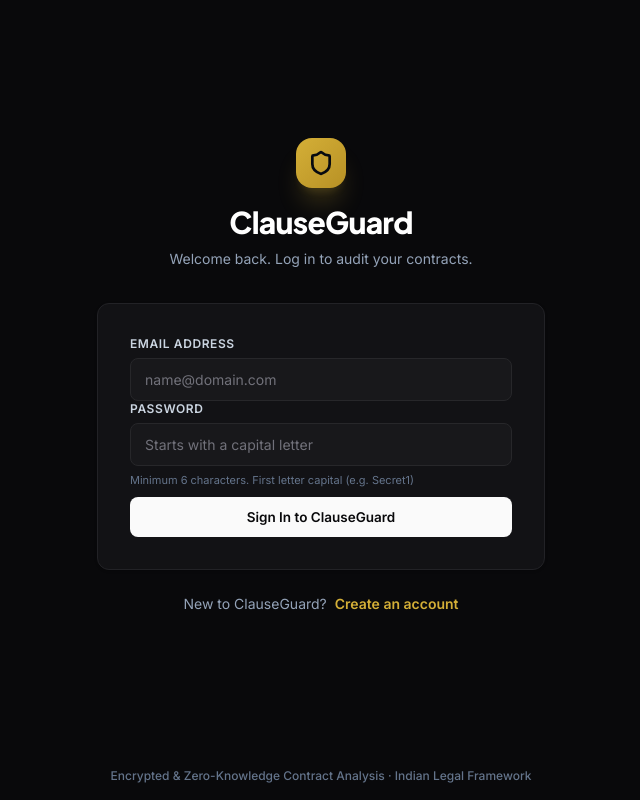
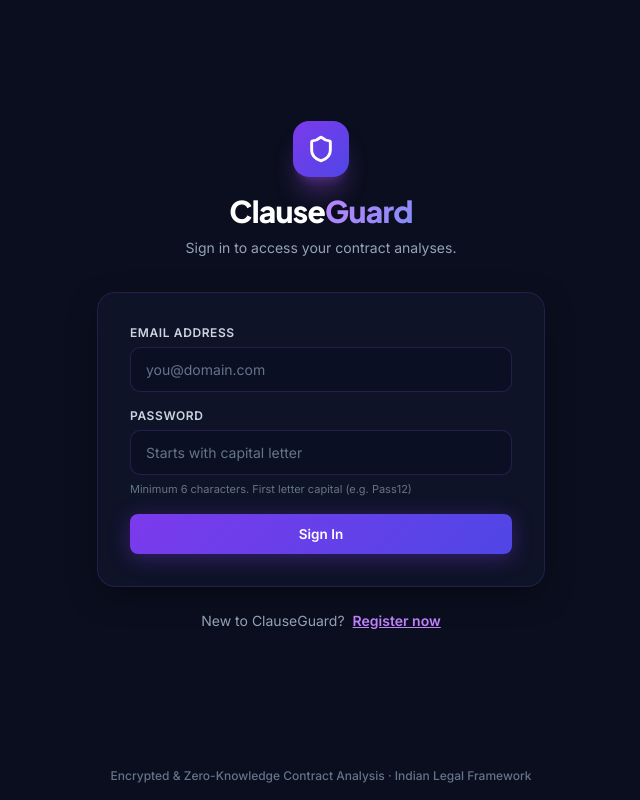
Before and after one commit to CodeWizardAn/ClauseGuard, a React (Vite) app in the folder frontend/: page / in a window 1280 px wide. Shown: the whole page, without its empty margins (319-959 px from the left). Built offline with nearby package versions, Linux system fonts and the light colour scheme.

Commit message:
style: apply Midnight Navy & Cyber Violet Web3 color theme matching reference layout with glowing halo badges and gradient typography

```diff
--- a/frontend/src/components/AmbientBackground.jsx
+++ b/frontend/src/components/AmbientBackground.jsx
@@ -2,14 +2,36 @@ import React from 'react'
 
 export default function AmbientBackground() {
   return (
-    <div className="pointer-events-none fixed inset-0 z-0 overflow-hidden select-none bg-[#09090b]">
-      {/* Subtle hairline top lighting */}
+    <div className="pointer-events-none fixed inset-0 z-0 overflow-hidden select-none bg-[#0b0e1e]">
+      {/* Top Header Violet/Purple Glow Bloom */}
       <div
-        className="absolute -top-[240px] left-1/2 -translate-x-1/2 w-[1000px] h-[380px] rounded-full blur-[140px] opacity-[0.08] pointer-events-none"
-        style={{ background: 'radial-gradient(ellipse, #6366f1 0%, #3b82f6 40%, transparent 80%)' }}
+        className="absolute -top-[160px] left-1/2 -translate-x-1/2 w-[900px] h-[450px] rounded-full blur-[140px] opacity-40 pointer-events-none"
+        style={{ background: 'radial-gradient(ellipse, #7c3aed 0%, #4f46e5 45%, transparent 75%)' }}
       />
-      {/* Subtle vignette border */}
-      <div className="absolute inset-0 bg-[radial-gradient(ellipse_at_top,transparent_60%,#09090b_100%)] opacity-80" />
+
+      {/* Cyber Blue Ambient Glow (Right) */}
+      <div
+        className="absolute top-[25%] -right-[120px] w-[600px] h-[600px] rounded-full blur-[160px] opacity-25 pointer-events-none"
+        style={{ background: 'radial-gradient(circle, #3b82f6 0%, #1d4ed8 40%, transparent 75%)' }}
+      />
+
+      {/* Deep Violet Ambient Glow (Bottom Left) */}
+      <div
+        className="absolute -bottom-[150px] -left-[100px] w-[700px] h-[700px] rounded-full blur-[160px] opacity-25 pointer-events-none"
+        style={{ background: 'radial-gradient(circle, #9333ea 0%, #6366f1 40%, transparent 75%)' }}
+      />
+
+      {/* Subtle Circuit / Tech Line Overlay */}
+      <div
+        className="absolute inset-0 opacity-[0.04] pointer-events-none"
+        style={{
+          backgroundImage: `
+            linear-gradient(to right, rgba(168, 85, 247, 0.2) 1px, transparent 1px),
+            linear-gradient(to bottom, rgba(168, 85, 247, 0.2) 1px, transparent 1px)
+          `,
+          backgroundSize: '48px 48px',
+        }}
+      />
     </div>
   )
 }
--- a/frontend/src/components/AppShell.jsx
+++ b/frontend/src/components/AppShell.jsx
@@ -13,22 +13,27 @@ export default function AppShell({ children }) {
 
   return (
     <div className="min-h-screen app-bg flex flex-col">
-      {/* Navigation Header */}
-      <header className="border-b border-[#222226] bg-[#09090b]/90 backdrop-blur-md px-6 py-3 sticky top-0 z-40">
+      {/* Top Navigation */}
+      <header className="border-b border-purple-500/15 bg-[#0b0e1e]/80 backdrop-blur-xl px-6 py-4 sticky top-0 z-40">
         <div className="max-w-5xl mx-auto flex items-center justify-between">
-          <Link to="/dashboard" className="flex items-center gap-2.5 text-zinc-100 hover:text-white transition-colors">
-            <div className="w-7 h-7 rounded-md bg-zinc-800 border border-zinc-700 text-zinc-100 flex items-center justify-center">
-              <Shield size={15} />
+          <Link to="/dashboard" className="flex items-center gap-3 group">
+            <div className="w-8 h-8 rounded-xl bg-gradient-to-br from-[#7c3aed] to-[#4f46e5] text-white flex items-center justify-center shadow-lg shadow-purple-500/30 group-hover:scale-105 transition-transform">
+              <Shield size={16} className="stroke-[2.5]" />
             </div>
-            <span className="font-semibold text-sm tracking-tight">ClauseGuard</span>
+            <span className="font-bold text-base tracking-tight text-white flex items-center gap-1.5">
+              Clause<span className="text-gradient-purple font-extrabold">Guard</span>
+            </span>
           </Link>
 
           {user && (
-            <div className="flex items-center gap-4 text-xs">
-              <span className="text-zinc-400 hidden sm:inline">{user.name}</span>
+            <div className="flex items-center gap-3 text-xs">
+              <div className="hidden sm:flex items-center gap-2 px-3 py-1 rounded-full bg-purple-500/10 border border-purple-500/20 text-purple-300 font-medium">
+                <span className="w-1.5 h-1.5 rounded-full bg-purple-400 animate-pulse" />
+                {user.name}
+              </div>
               <button
                 onClick={onLogout}
-                className="text-zinc-400 hover:text-zinc-200 transition-colors"
+                className="btn-secondary !py-1.5 !px-3 text-xs"
               >
                 Sign out
               </button>
@@ -37,14 +42,14 @@ export default function AppShell({ children }) {
         </div>
       </header>
 
-      {/* Content */}
+      {/* Main Content */}
       <main className="flex-1">{children}</main>
 
       {/* Footer */}
-      <footer className="border-t border-[#222226] px-6 py-6 mt-12 text-xs text-zinc-500">
+      <footer className="border-t border-purple-500/10 px-6 py-6 mt-14 text-xs text-slate-500">
         <div className="max-w-5xl mx-auto flex flex-col sm:flex-row items-center justify-between gap-2">
           <p>ClauseGuard — Document Analysis & Risk Assessment</p>
-          <p className="text-zinc-600">Indian Legal Framework Reference</p>
+          <p className="text-purple-400/60 font-medium">28 Indian Acts Reference</p>
         </div>
       </footer>
     </div>
--- a/frontend/src/index.css
+++ b/frontend/src/index.css
@@ -13,17 +13,20 @@
   --font-display: 'Plus Jakarta Sans', 'Inter', -apple-system, BlinkMacSystemFont, sans-serif;
   --font-mono: 'JetBrains Mono', monospace;
 
-  --bg-primary: #09090b;
-  --bg-card: #121215;
-  --border-card: #222226;
-  --border-card-hover: #333338;
+  --bg-midnight: #0b0e1e;
+  --bg-card: rgba(18, 22, 45, 0.72);
+  --border-card: rgba(139, 92, 246, 0.18);
+  --border-card-hover: rgba(168, 85, 247, 0.4);
+
+  --purple-gradient: linear-gradient(135deg, #a855f7 0%, #6366f1 100%);
+  --purple-btn: linear-gradient(135deg, #7c3aed 0%, #4f46e5 100%);
 }
 
 html, body, #root {
   width: 100%;
   min-height: 100vh;
-  background: var(--bg-primary);
-  color: #f4f4f5;
+  background: var(--bg-midnight);
+  color: #f1f5f9;
   font-family: var(--font-sans);
   -webkit-font-smoothing: antialiased;
   -moz-osx-font-smoothing: grayscale;
@@ -32,9 +35,9 @@ html, body, #root {
 
 h1, h2, h3, h4, h5, h6 {
   font-family: var(--font-display);
-  font-weight: 600;
-  letter-spacing: -0.02em;
-  color: #fafafa;
+  font-weight: 700;
+  letter-spacing: -0.025em;
+  color: #ffffff;
 }
 
 .font-mono {
@@ -43,7 +46,7 @@ h1, h2, h3, h4, h5, h6 {
 
 .app-bg {
   position: relative;
-  background: var(--bg-primary);
+  background: var(--bg-midnight);
 }
 
 .app-bg > * {
@@ -51,116 +54,149 @@ h1, h2, h3, h4, h5, h6 {
   z-index: 1;
 }
 
-/* Crisp Enterprise Cards */
+/* Gradient Text Accent */
+.text-gradient-purple {
+  background: linear-gradient(135deg, #c084fc 0%, #818cf8 100%);
+  -webkit-background-clip: text;
+  -webkit-text-fill-color: transparent;
+}
+
+/* Frosted Midnight Cyber Cards */
 .card {
-  background: var(--bg-card);
-  border: 1px solid var(--border-card);
-  border-radius: 12px;
-  box-shadow: 0 1px 3px 0 rgba(0, 0, 0, 0.2);
-  transition: border-color 0.15s ease, box-shadow 0.15s ease;
+  background: rgba(18, 22, 45, 0.75);
+  backdrop-filter: blur(20px);
+  -webkit-backdrop-filter: blur(20px);
+  border: 1px solid rgba(139, 92, 246, 0.16);
+  border-radius: 18px;
+  box-shadow: 0 10px 35px -10px rgba(0, 0, 0, 0.6);
+  transition: all 0.22s cubic-bezier(0.16, 1, 0.3, 1);
 }
 
 .card:hover {
-  border-color: var(--border-card-hover);
+  border-color: rgba(168, 85, 247, 0.35);
+  box-shadow: 0 12px 40px -10px rgba(124, 58, 237, 0.18);
 }
 
-/* Sharp Inputs */
+/* Cyber Halo Badge Cards */
+.card-halo-amber {
+  background: radial-gradient(circle at 50% 0%, rgba(245, 158, 11, 0.12) 0%, transparent 60%), rgba(18, 22, 45, 0.75);
+}
+
+.card-halo-purple {
+  background: radial-gradient(circle at 50% 0%, rgba(168, 85, 247, 0.15) 0%, transparent 60%), rgba(18, 22, 45, 0.75);
+}
+
+.card-halo-cyan {
+  background: radial-gradient(circle at 50% 0%, rgba(59, 130, 246, 0.15) 0%, transparent 60%), rgba(18, 22, 45, 0.75);
+}
+
+.card-halo-red {
+  background: radial-gradient(circle at 50% 0%, rgba(239, 68, 68, 0.14) 0%, transparent 60%), rgba(18, 22, 45, 0.75);
+}
+
+/* Modern Inputs */
 .input {
   width: 100%;
-  background: #18181b;
-  border: 1px solid #27272a;
-  border-radius: 8px;
-  padding: 10px 14px;
-  color: #fafafa;
+  background: rgba(12, 16, 36, 0.85);
+  border: 1px solid rgba(139, 92, 246, 0.2);
+  border-radius: 10px;
+  padding: 11px 15px;
+  color: #ffffff;
   font-size: 14px;
   font-family: var(--font-sans);
   outline: none;
-  transition: border-color 0.15s ease, box-shadow 0.15s ease;
+  transition: all 0.18s ease;
 }
 
 .input:focus {
-  border-color: #3b82f6;
-  box-shadow: 0 0 0 2px rgba(59, 130, 246, 0.15);
+  border-color: #a855f7;
+  box-shadow: 0 0 0 3px rgba(168, 85, 247, 0.18);
 }
 
 .input::placeholder {
-  color: #71717a;
+  color: #64748b;
 }
 
-/* Professional Enterprise Buttons */
+/* Web3 Vibrant Purple Action Buttons */
 .btn-primary {
-  background: #fafafa;
-  color: #09090b;
+  background: linear-gradient(135deg, #7c3aed 0%, #4f46e5 100%);
+  color: #ffffff;
   font-family: var(--font-sans);
   font-weight: 600;
   font-size: 13.5px;
   border-radius: 8px;
-  padding: 9px 16px;
-  border: 1px solid transparent;
+  padding: 10px 20px;
+  border: none;
   cursor: pointer;
   display: inline-flex;
   align-items: center;
   justify-content: center;
   gap: 8px;
-  transition: background-color 0.15s ease, color 0.15s ease, border-color 0.15s ease;
+  box-shadow: 0 4px 20px 0 rgba(124, 58, 237, 0.35);
+  transition: all 0.2s cubic-bezier(0.16, 1, 0.3, 1);
 }
 
 .btn-primary:hover:not(:disabled) {
-  background: #e4e4e7;
+  background: linear-gradient(135deg, #8b5cf6 0%, #6366f1 100%);
+  box-shadow: 0 6px 25px 0 rgba(139, 92, 246, 0.5);
+  transform: translateY(-1px);
 }
 
 .btn-primary:active:not(:disabled) {
-  background: #d4d4d8;
+  transform: translateY(0px);
+  box-shadow: 0 2px 10px 0 rgba(124, 58, 237, 0.25);
 }
 
 .btn-primary:disabled {
-  opacity: 0.4;
+  opacity: 0.45;
   cursor: not-allowed;
+  transform: none;
+  box-shadow: none;
 }
 
 .btn-secondary {
-  background: #18181b;
-  color: #e4e4e7;
-  border: 1px solid #27272a;
+  background: rgba(18, 22, 45, 0.8);
+  color: #ffffff;
+  border: 1px solid rgba(255, 255, 255, 0.15);
   font-family: var(--font-sans);
   font-weight: 500;
   font-size: 13.5px;
   border-radius: 8px;
-  padding: 9px 16px;
+  padding: 9px 18px;
   cursor: pointer;
   display: inline-flex;
   align-items: center;
   justify-content: center;
   gap: 8px;
-  transition: background-color 0.15s ease, border-color 0.15s ease, color 0.15s ease;
+  transition: all 0.18s ease;
 }
 
 .btn-secondary:hover:not(:disabled) {
-  background: #27272a;
-  border-color: #3f3f46;
-  color: #ffffff;
+  background: rgba(255, 255, 255, 0.08);
+  border-color: rgba(255, 255, 255, 0.3);
+  transform: translateY(-1px);
 }
 
-/* Refined Clean Scrollbars */
+/* Crisp Scrollbars */
 ::-webkit-scrollbar {
   width: 5px;
   height: 5px;
 }
 
 ::-webkit-scrollbar-track {
-  background: #09090b;
+  background: #0b0e1e;
 }
 
 ::-webkit-scrollbar-thumb {
-  background: #27272a;
+  background: rgba(139, 92, 246, 0.35);
   border-radius: 4px;
 }
 
 ::-webkit-scrollbar-thumb:hover {
-  background: #3f3f46;
+  background: rgba(168, 85, 247, 0.6);
 }
 
 ::selection {
-  background: #3b82f6;
+  background: rgba(168, 85, 247, 0.4);
   color: #ffffff;
 }
--- a/frontend/src/pages/Auth.jsx
+++ b/frontend/src/pages/Auth.jsx
@@ -63,27 +63,29 @@ export default function Auth() {
   }
 
   return (
-    <div className="min-h-screen app-bg flex flex-col justify-between selection:bg-[#d4af37]/30 selection:text-white">
+    <div className="min-h-screen app-bg flex flex-col justify-between selection:bg-purple-500/30 selection:text-white">
       <div className="flex-1 flex items-center justify-center p-6 sm:p-8">
         <div className="w-full max-w-md">
+          {/* Header */}
           <div className="flex flex-col items-center mb-8">
-            <div className="w-13 h-13 rounded-2xl bg-gradient-to-br from-[#d4af37] to-[#b89125] text-[#070a10] flex items-center justify-center mb-4 p-3 shadow-xl shadow-[#d4af37]/20">
-              <Shield size={26} className="stroke-[2.5]" />
+            <div className="w-14 h-14 rounded-2xl bg-gradient-to-br from-[#7c3aed] to-[#4f46e5] text-white flex items-center justify-center mb-4 p-3 shadow-xl shadow-purple-500/30">
+              <Shield size={28} className="stroke-[2.5]" />
             </div>
             <h1 className="text-3xl font-extrabold text-white tracking-tight text-center">
-              ClauseGuard
+              Clause<span className="text-gradient-purple">Guard</span>
             </h1>
             <p className="text-slate-400 text-sm mt-2 text-center max-w-sm leading-relaxed">
-              {isLogin ? 'Welcome back. Log in to audit your contracts.' : 'Create your secure account. We encrypt your personal data.'}
+              {isLogin ? 'Sign in to access your contract analyses.' : 'Create your account. Zero-knowledge PII protection.'}
             </p>
           </div>
 
-          <form onSubmit={submit} className="card p-7 sm:p-8 space-y-4.5">
+          {/* Form */}
+          <form onSubmit={submit} className="card p-7 sm:p-8 space-y-4 border-purple-500/20">
             {!isLogin && (
               <>
                 <div>
                   <label className="text-xs font-semibold text-slate-300 mb-1.5 block uppercase tracking-wider">Full name</label>
-                  <input className="input" value={form.name} onChange={set('name')} placeholder="Your legal or full name" />
+                  <input className="input" value={form.name} onChange={set('name')} placeholder="Your legal name" />
                 </div>
                 <div className="grid grid-cols-2 gap-3">
                   <div>
@@ -99,12 +101,12 @@ export default function Auth() {
             )}
             <div>
               <label className="text-xs font-semibold text-slate-300 mb-1.5 block uppercase tracking-wider">Email Address</label>
-              <input className="input" type="email" value={form.email} onChange={set('email')} placeholder="name@domain.com" />
+              <input className="input" type="email" value={form.email} onChange={set('email')} placeholder="you@domain.com" />
             </div>
             <div>
               <label className="text-xs font-semibold text-slate-300 mb-1.5 block uppercase tracking-wider">Password</label>
-              <input className="input" type="password" value={form.password} onChange={set('password')} placeholder="Starts with a capital letter" />
-              <p className="text-[11px] text-slate-500 mt-1.5">Minimum 6 characters. First letter capital (e.g. Secret1)</p>
+              <input className="input" type="password" value={form.password} onChange={set('password')} placeholder="Starts with capital letter" />
+              <p className="text-[11px] text-slate-500 mt-1.5">Minimum 6 characters. First letter capital (e.g. Pass12)</p>
             </div>
             {error && (
               <div className="p-3 rounded-xl bg-red-500/10 border border-red-500/20 text-red-400 text-xs font-medium">
@@ -112,18 +114,18 @@ export default function Auth() {
               </div>
             )}
             <button type="submit" disabled={busy} className="btn-primary w-full mt-2 py-3">
-              {busy ? 'Securing session…' : isLogin ? 'Sign In to ClauseGuard' : 'Create Account'}
+              {busy ? 'Securing session…' : isLogin ? 'Sign In' : 'Create Account'}
             </button>
           </form>
 
           <p className="text-center text-sm text-slate-400 mt-6">
-            {isLogin ? 'New to ClauseGuard?' : 'Already registered?'}
+            {isLogin ? 'New to ClauseGuard?' : 'Already have an account?'}
             <button
               type="button"
-              className="text-[#d4af37] font-semibold ml-2 hover:underline focus:outline-none"
+              className="text-purple-400 hover:text-purple-300 font-semibold ml-2 underline focus:outline-none"
               onClick={() => { setIsLogin(!isLogin); setError('') }}
             >
-              {isLogin ? 'Create an account' : 'Sign in'}
+              {isLogin ? 'Register now' : 'Sign in'}
             </button>
           </p>
         </div>
@@ -133,5 +135,4 @@ export default function Auth() {
       </footer>
     </div>
   )
-
 }
```
Also changed, not shown: frontend/src/pages/Analyze.jsx (+38 -34 lines), frontend/src/pages/Dashboard.jsx (+102 -52 lines).
